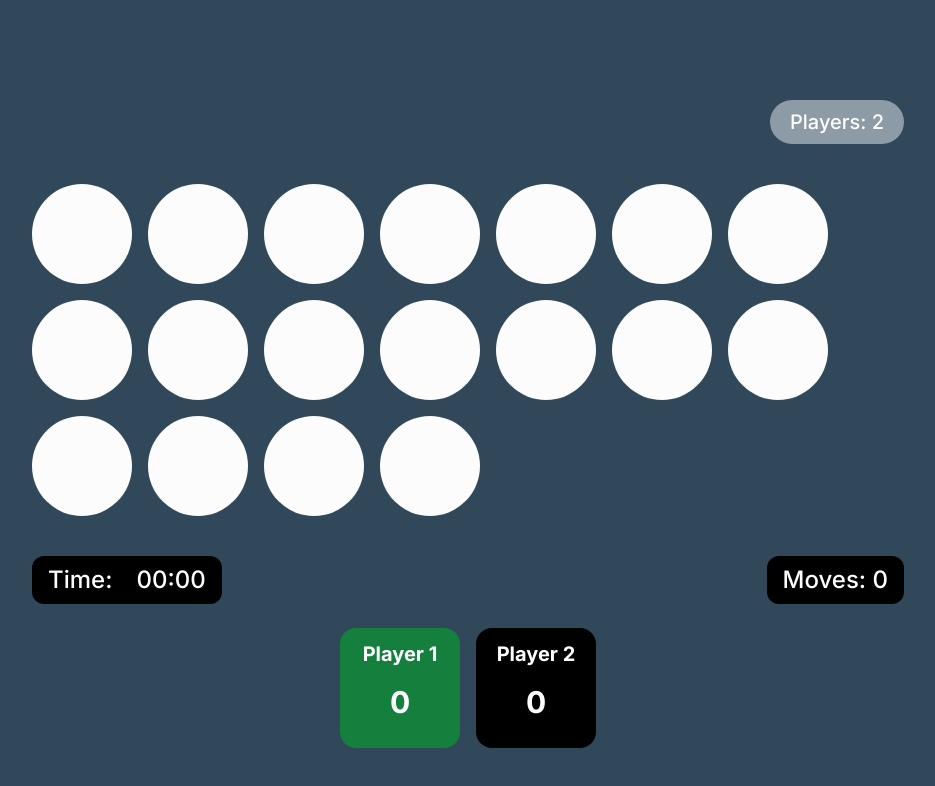
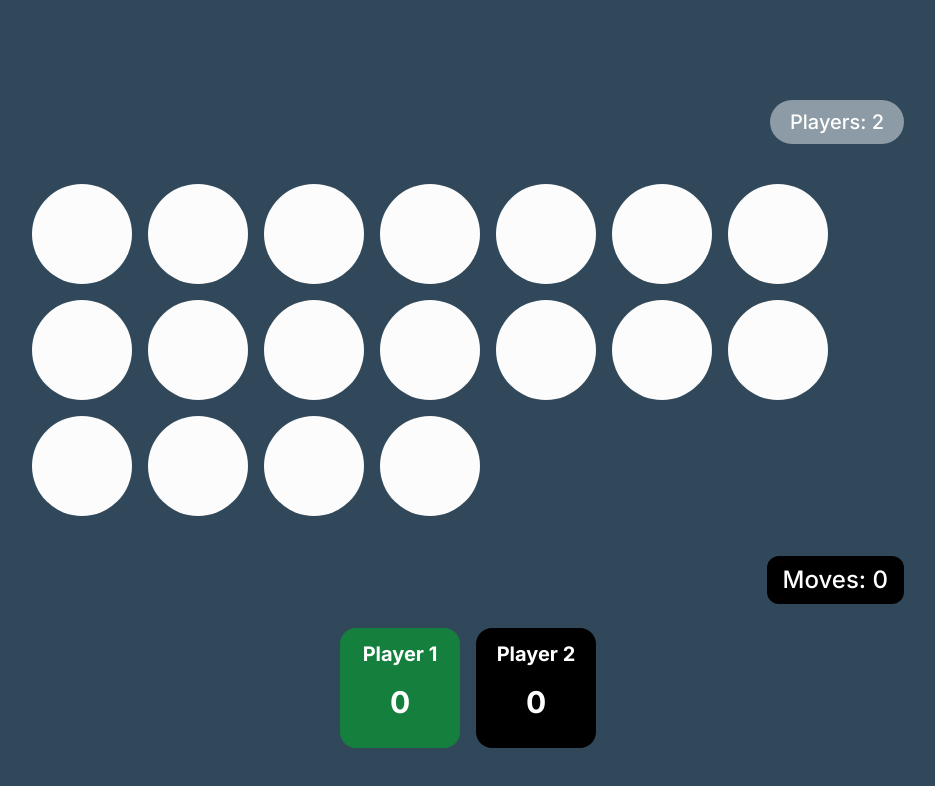
Before and after one commit to v3rti/memoSon, a Next.js app: page / in a window 1280 px wide. Shown: the top 786 px of the page, without its empty margins (172-1107 px from the left). Built offline with nearby package versions, Linux system fonts and the light colour scheme.

Commit message:
typescript error corrected

```diff
--- a/src/app/components/Card.tsx
+++ b/src/app/components/Card.tsx
@@ -1,8 +1,6 @@
-'use client'
+import { MouseEventHandler } from "react";
 
-import { useState, useRef } from 'react';
-
-export default function Card({cardValue, checked, onClick} : {cardValue: number; checked: boolean; onClick: Function;}){
+export default function Card({cardValue, checked, onClick} : {cardValue: number; checked: boolean; onClick: MouseEventHandler<HTMLDivElement>;}){
 
   return <div onClick={onClick} className={`${checked ? 'bg-[#8C9BA5]' : 'bg-[#fcfcfc]'} cursor-pointer w-[50px] h-[50px] md:w-[100px] md:h-[100px] rounded-full flex items-center justify-center text-xl sm:text-3xl font-medium`}>{checked ? cardValue : ""}</div>
 }
--- a/src/app/page.tsx
+++ b/src/app/page.tsx
@@ -112,11 +112,7 @@ export default function Home() {
           revealCard(i);
         }} key={i} checked={card.checked} cardValue={card.num} />)}
       </div>
-      <div className='w-full mt-4 text-base sm:text-2xl text-white font-medium flex justify-between'>
-        <div className='flex bg-black w-fit px-4 py-2 rounded-xl gap-6'>
-          <p>Time:</p>
-          <p>00:00</p>
-        </div>
+      <div className='w-full mt-4 text-base sm:text-2xl text-white font-medium flex justify-end'>
         <div className='flex bg-black w-fit px-4 py-2 rounded-xl gap-6'>
           Moves: {moves}
         </div>
@@ -124,7 +120,7 @@ export default function Home() {
       <div>
         <div className='flex gap-4'>
           {players && players.map(player => {
-            return <div key={player.id} className={`${turn === player.id ? "bg-green-700" : "bg-black"}  h-[80px] sm:h-[120px] w-[120px] text-white text-base sm:text-xl font-bold text-center py-2 sm:py-3 rounded-2xl`}>
+            return <div key={player.id} className={`${turn === player.id ? "bg-green-700" : "bg-black"} h-[80px] sm:h-[120px] w-[120px] text-white text-base sm:text-xl font-bold text-center py-2 sm:py-3 rounded-2xl`}>
               <p>Player {player.id}</p>
               <p className='mt-2 sm:mt-4 text-lg sm:text-3xl'>{player.score}</p>
             </div>
```
